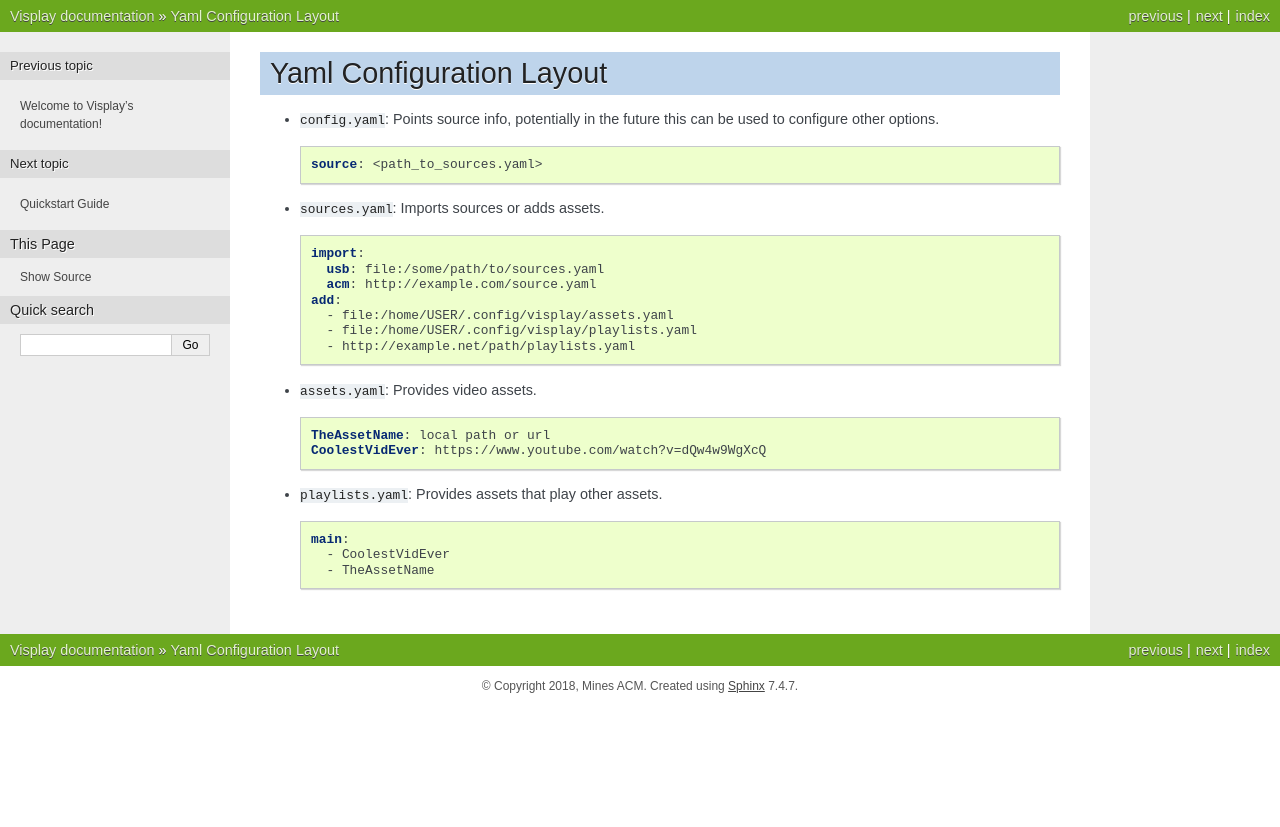
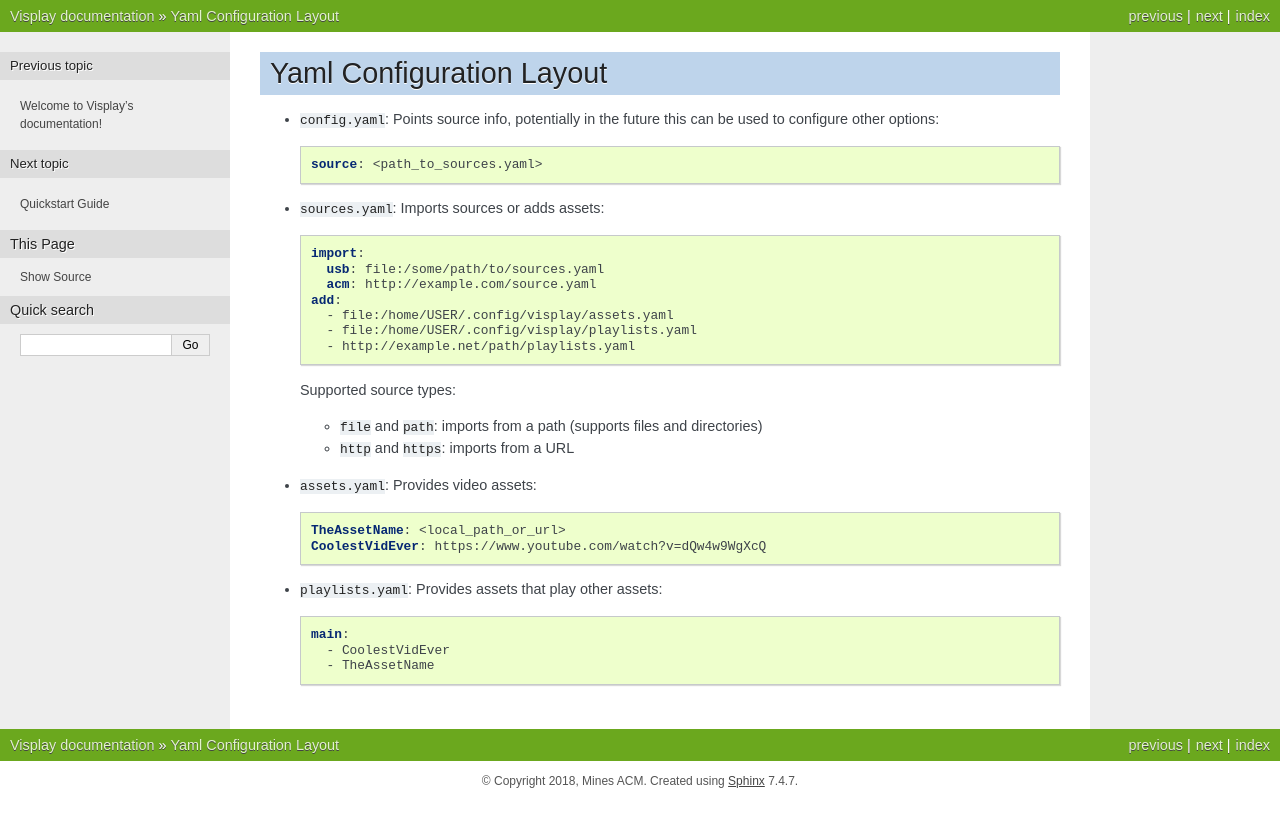
Before and after one commit to ColoradoSchoolOfMines/visplay, a Sphinx documentation site: the page built from docs/config-layout.rst, in a window 1280 px wide. Shown: the top 827 px of the page. Built offline with Sphinx 7.4.7, drawn with Linux system fonts in a browser that asks for light colours.

Commit message:
Doc formatting fixes

```diff
--- a/docs/config-layout.rst
+++ b/docs/config-layout.rst
@@ -1,16 +1,15 @@
+.. Highlight as YAML by default
+.. highlight:: yaml
+
 Yaml Configuration Layout
 =========================
 
 - ``config.yaml``: Points source info, potentially in the future this can be
-  used to configure other options.
-
-  .. code:: yaml
+  used to configure other options::
 
       source: <path_to_sources.yaml>
 
-- ``sources.yaml``: Imports sources or adds assets.
-
-  .. code:: yaml
+- ``sources.yaml``: Imports sources or adds assets::
 
       import:
         usb: file:/some/path/to/sources.yaml
@@ -20,16 +19,17 @@ Yaml Configuration Layout
         - file:/home/USER/.config/visplay/playlists.yaml
         - http://example.net/path/playlists.yaml
 
-- ``assets.yaml``: Provides video assets.
+  Supported source types:
 
-  .. code:: yaml
+  - ``file`` and ``path``: imports from a path (supports files and directories)
+  - ``http`` and ``https``: imports from a URL
 
-      TheAssetName: local path or url
+- ``assets.yaml``: Provides video assets::
+
+      TheAssetName: <local_path_or_url>
       CoolestVidEver: https://www.youtube.com/watch?v=dQw4w9WgXcQ
 
-- ``playlists.yaml``: Provides assets that play other assets.
-
-  .. code:: yaml
+- ``playlists.yaml``: Provides assets that play other assets::
 
       main:
         - CoolestVidEver
```
Also changed, not shown: docs/quickstart.rst (+5 -4 lines).
